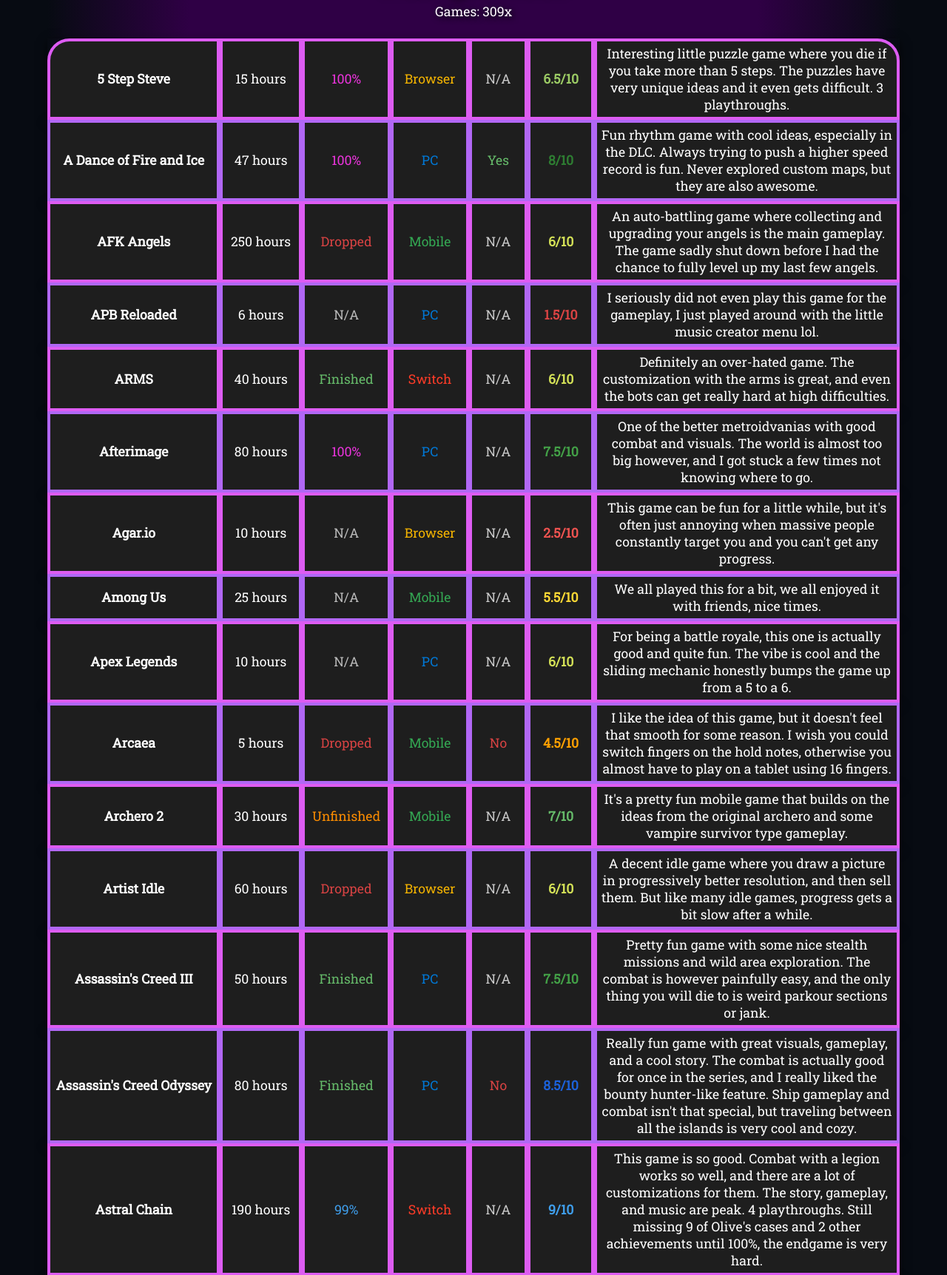
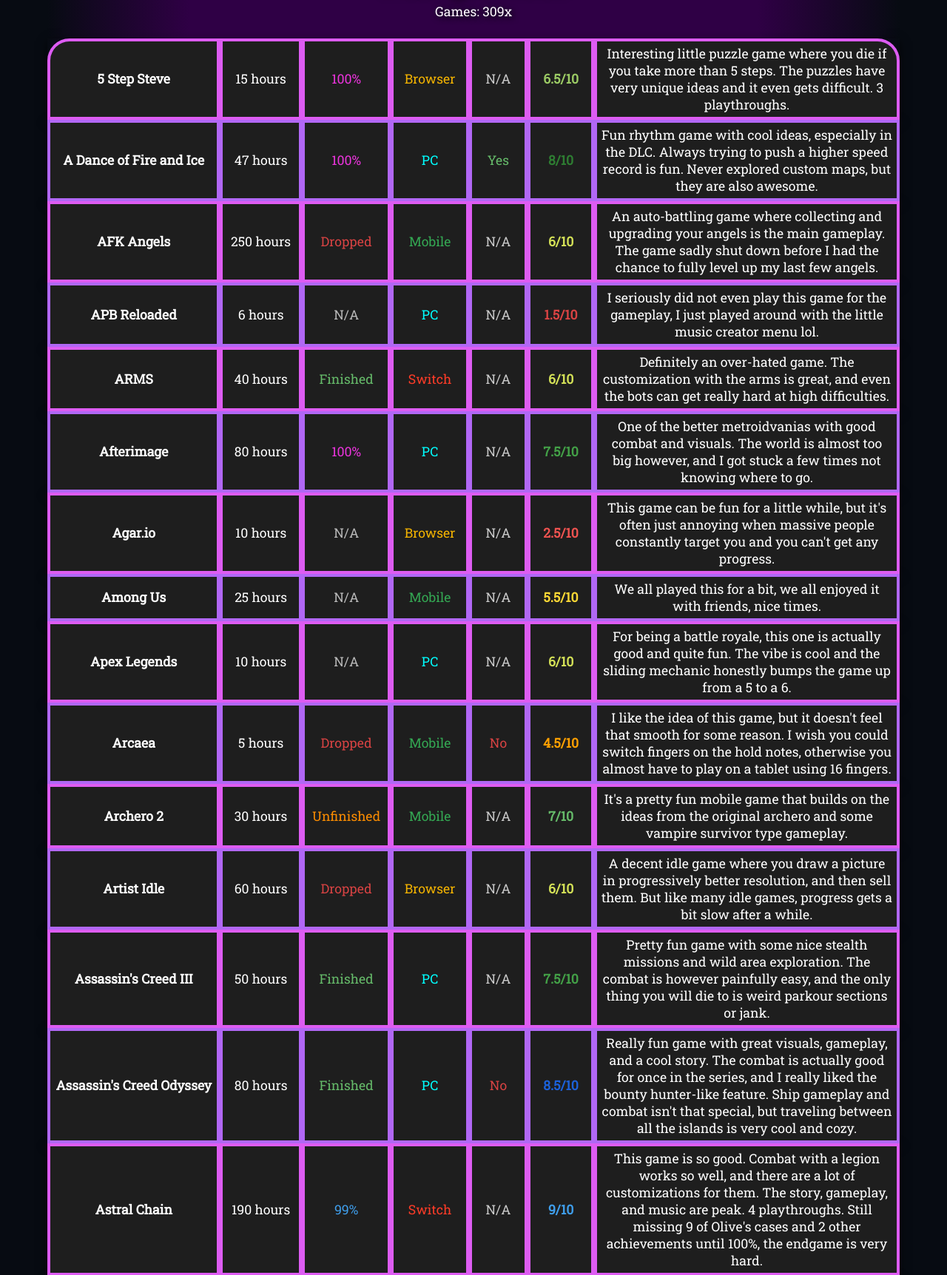
Before and after one commit to Fashynell/gaming_portfolio, a Flask app: page / in a window 1280 px wide. Shown: the part 1200-2924 px from the top of the page at 74% size. Run offline with Flask 3, Linux system fonts and the light colour scheme.

Commit message:
Update design.css

```diff
--- a/static/design.css
+++ b/static/design.css
@@ -356,7 +356,8 @@ body {
 .Platform[data-platform="Browser"]  { color: #F4B400; }
 .Platform[data-platform="Gamecube"] { color: #7851A9; }
 .Platform[data-platform="Mobile"]   { color: #34A853; }
-.Platform[data-platform="PC"]       { color: #0078D6; }
+.Platform[data-platform="PC"]       { color: #00FFFF; }
+.Platform[data-platform="PS4"]      { color: #0070CC; }
 .Platform[data-platform="SNES"]     { color: #A2A2A2; }
 .Platform[data-platform="Switch"]   { color: #FF3C28; }
 .Platform[data-platform="Wii"]      { color: #F5F5F5; }
```
